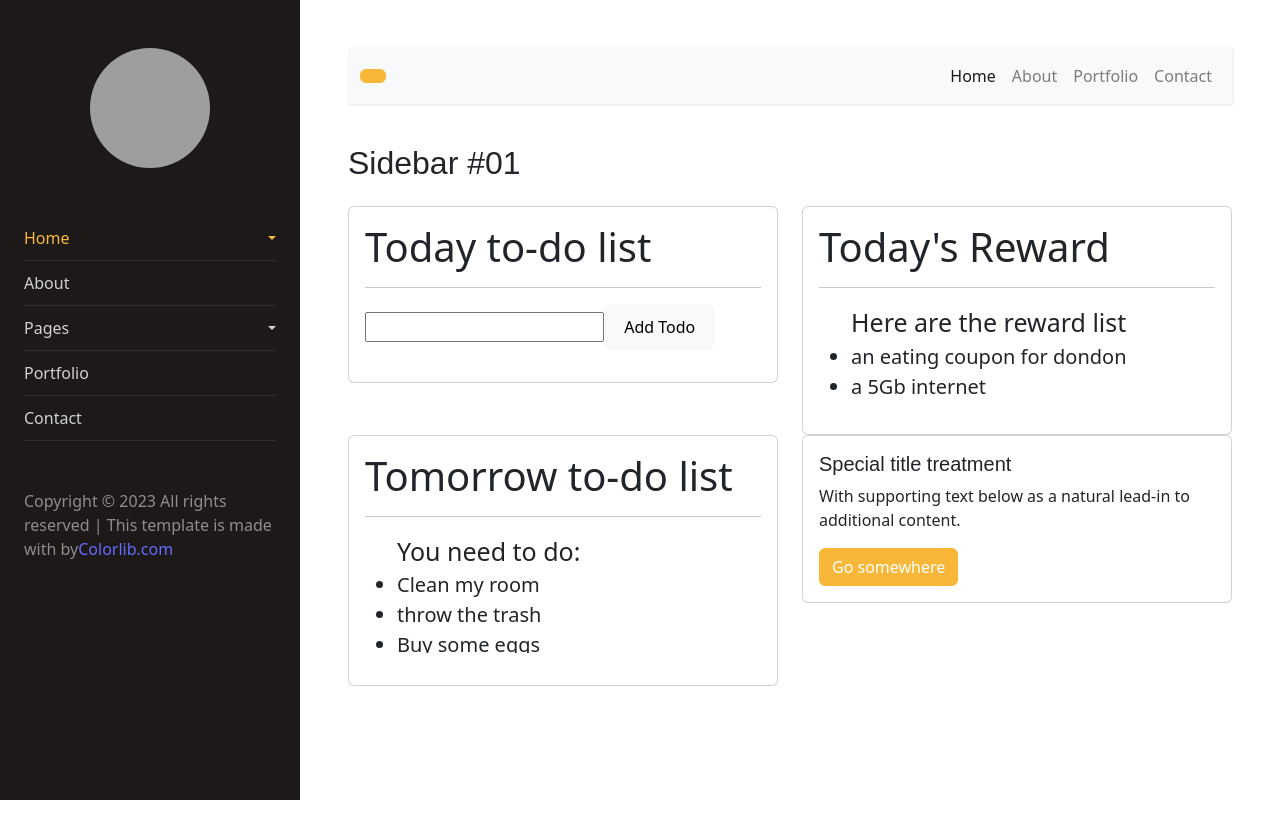
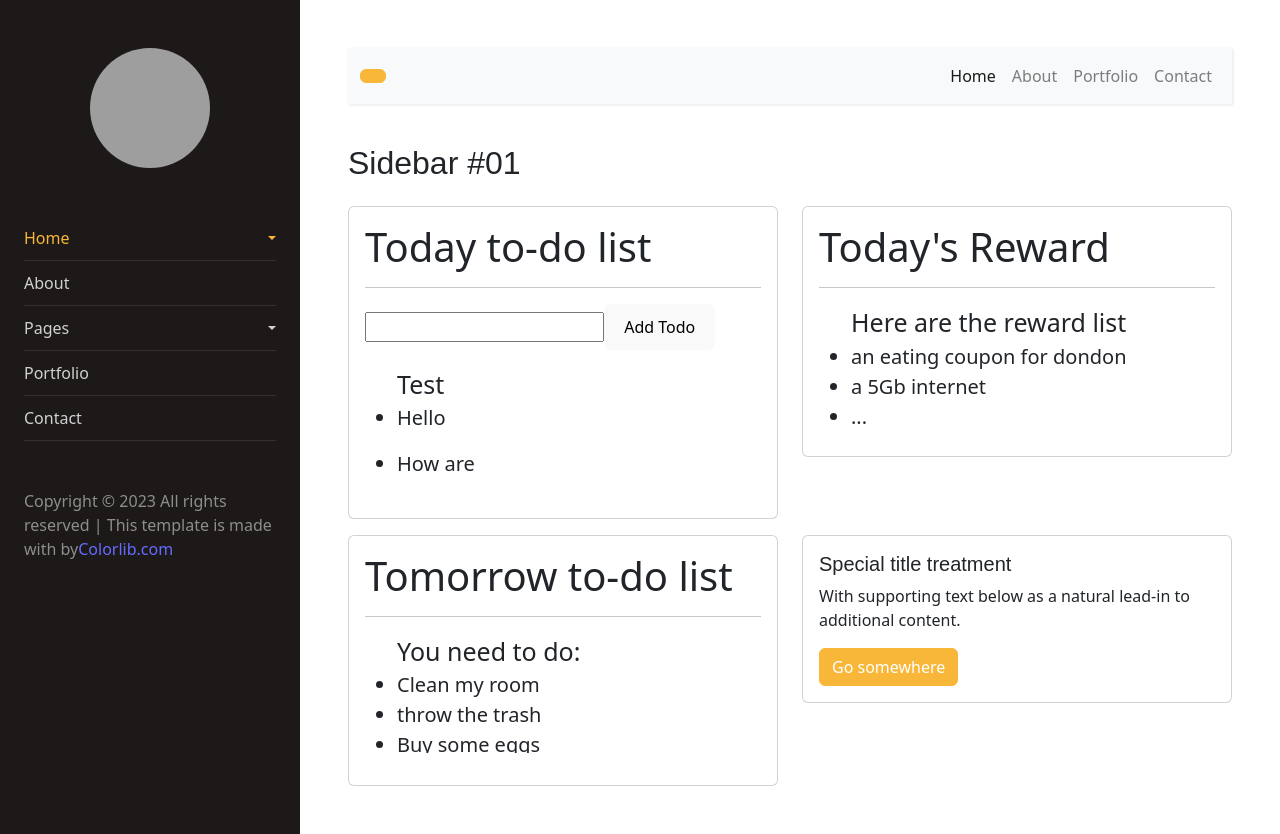
Before and after one commit to haniladjamba/final-project, a React app: page / in a window 1280 px wide. Before the commit the page ends 800 px from the top, so only its background shows below. Built offline with nearby package versions, Linux system fonts and the light colour scheme; grey boxes are pictures that could not be loaded; the HTML template or start-up script is replaced by a standard one.

Commit message:
Upcoming: Menambahkan overflow untuk box/card today reward

```diff
--- a/src/App.jsx
+++ b/src/App.jsx
@@ -145,12 +145,23 @@ function App() {
           <h2 className="mb-4">Sidebar #01</h2>
               {/* Jerrico part */}
                       <div className="row">
-          <div className="col-sm-6 mb-3 mb-sm-0">
+          <div className="col-sm-6 mb-3 mb-sm-0 pb-3">
             <div className="card">
               <div className="card-body">
                 <p className="card-title display-6 lead">Today to-do list</p>
                 <hr />
                 <Upcoming/>
+                <ul style={{fontSize: "25px", maxHeight: "120px"}} className="overflow-auto lead">Test
+                  <li style={{fontSize: "20px"}}>
+                    <p>Hello</p>
+                  </li>
+                  <li style={{fontSize: "20px"}}>
+                    <p>How are</p>
+                  </li>
+                  <li style={{fontSize: "20px"}}>
+                    <p>You?</p>
+                  </li>
+                </ul>
               </div>
             </div>
           </div>
@@ -160,13 +171,22 @@ function App() {
               <div className="card-body">
                 <p className="card-title display-6 lead">Today's Reward</p>
                 <hr />
-                <ul style={{fontSize: "25px"}} className="lead">
+                <ul style={{fontSize: "25px", maxHeight: "120px"}} className="overflow-auto lead">
                   Here are the reward list
                   <li style={{fontSize: "20px"}}>
                     an eating coupon for dondon
                   </li>
                   <li style={{fontSize: "20px"}}>
                     a 5Gb internet
+                  </li>
+                  <li style={{fontSize: "20px"}}>
+                    ...
+                  </li>
+                  <li style={{fontSize: "20px"}}>
+                    ...
+                  </li>
+                  <li style={{fontSize: "20px"}}>
+                    ...
                   </li>
 
                 </ul>
```
